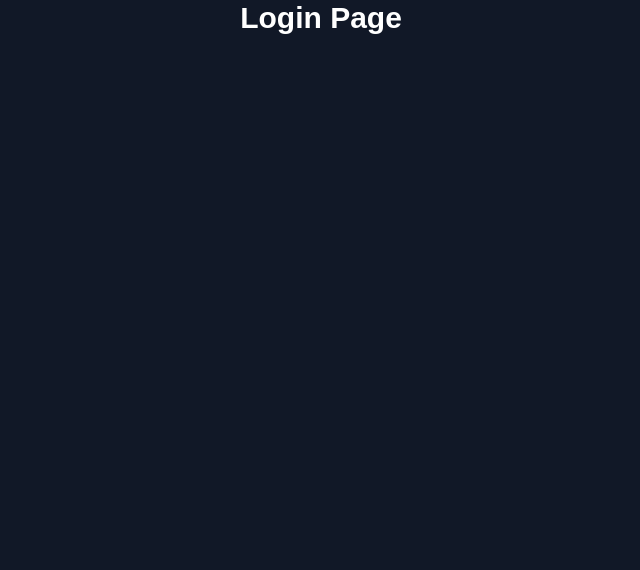
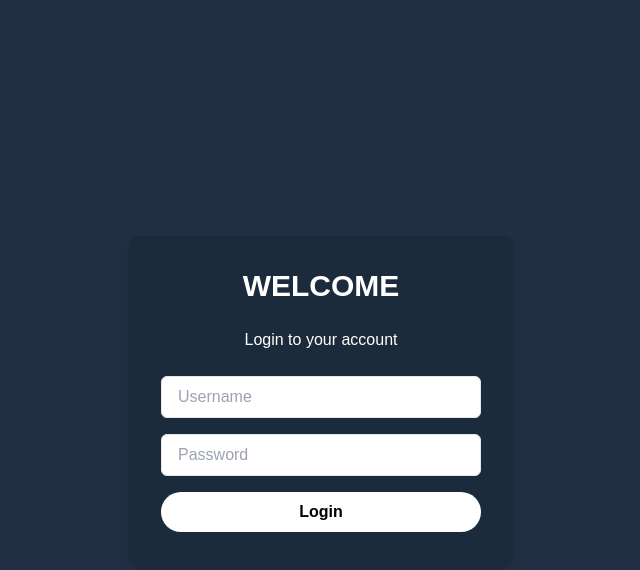
Before and after one commit to Fuiyooo/DataMeasuringLog, a Next.js app: page /login in a window 1280 px wide. Shown: the top 570 px of the page, without its empty margins (319-959 px from the left). Built offline with nearby package versions, Linux system fonts and the light colour scheme.

Commit message:
Login Page update1
Buat login page sesuai dengan figma

```diff
--- a/app/login/page.js
+++ b/app/login/page.js
@@ -1,7 +1,34 @@
-export default function Login(){
-    return(
-        <div className="flex item-center justify-center h-screen bg-gray-900 text-white">
-            <h1 className="text-3xl font-bold">Login Page</h1>
+export default function Login() {
+    return (
+      <div className="flex items-center justify-center min-h-screen bg-[#222E43]">
+        <div className="w-full max-w-sm p-8 space-y-6 bg-[#1B2B3C] rounded-lg shadow-lg">
+          <h2 className="text-3xl font-bold text-center text-white">WELCOME</h2>
+          <p className="text-center text-white">Login to your account</p>
+          <form className="space-y-4">
+            <div>
+              <input
+                type="text"
+                className="w-full px-4 py-2 text-gray-700 border rounded-md focus:outline-none focus:ring-2 focus:ring-blue-500"
+                placeholder="Username"
+                required
+              />
+            </div>
+            <div>
+              <input
+                type="password"
+                className="w-full px-4 py-2 text-gray-700 border rounded-md focus:outline-none focus:ring-2 focus:ring-blue-500"
+                placeholder="Password"
+                required
+              />
+            </div>
+            <button
+              type="submit"
+              className="w-full px-4 py-2 font-bold text-black bg-white rounded-full hover:bg-gray-700"
+            >
+              Login
+            </button>
+          </form>
         </div>
+      </div>
     );
-}
+  }
--- a/tailwind.config.js
+++ b/tailwind.config.js
@@ -10,6 +10,7 @@ module.exports = {
       colors: {
         background: "var(--background)",
         foreground: "var(--foreground)",
+        'custom-blue': '#222E43',
       },
     },
   },
```
Also changed, not shown: package.json (+8 -5 lines), tsconfig.json (added, +35 -0 lines), 1 other file (tests, documents, lock files or other folders).
